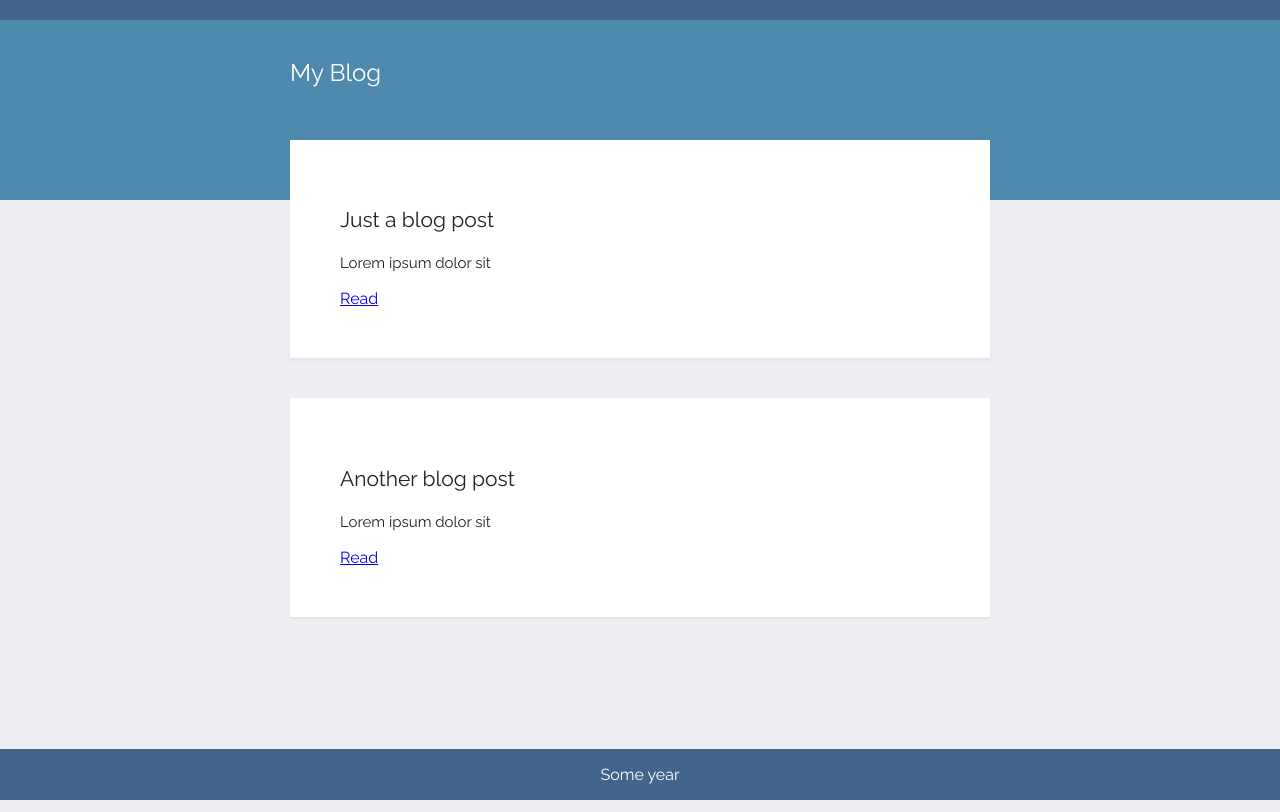
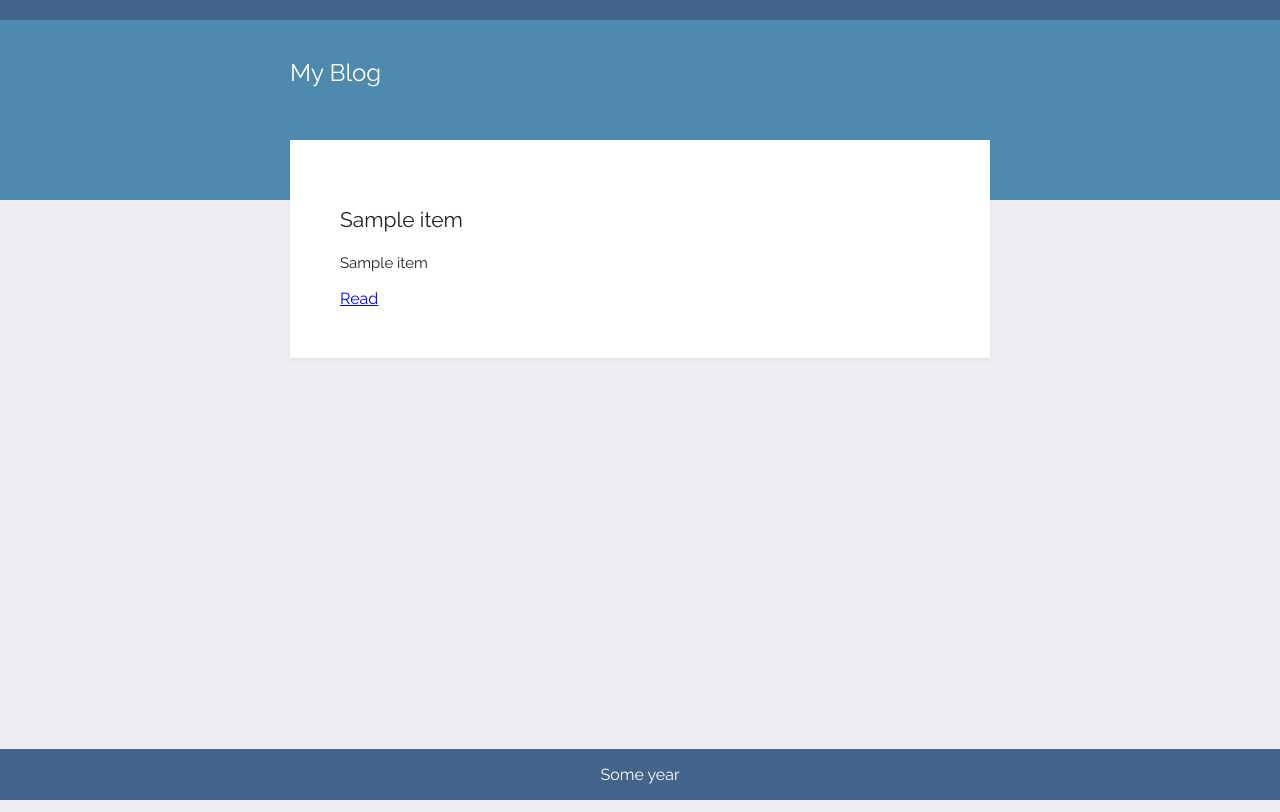
Before and after one commit to alexandroscharangionis/blog_Flask_website, a Flask app: page / in a window 1280 px wide. Run offline with Flask 2, Linux system fonts and the light colour scheme; a database or web service that is not in the repository returns one stand-in record (values such as "Sample title"); data that the repository does not hold is empty.

Commit message:
jinga python logic to generate html elements for each blog post

```diff
--- a/templates/index.html
+++ b/templates/index.html
@@ -11,20 +11,15 @@
     <div class="top">
         <div class="title"><h1>My Blog</h1></div>
     </div>
-    <div class="content">
-        <div class="card">
-            <h2>Just a blog post</h2>
-            <p class="text">Lorem ipsum dolor sit </p>
-            <a href="#">Read</a>
-        </div>
-    </div>
-    <div class="content">
-        <div class="card">
-            <h2>Another blog post</h2>
-            <p class="text">Lorem ipsum dolor sit </p>
-            <a href="#">Read</a>
-        </div>
-    </div>
+    {% for post in posts: %}
+      <div class="content">
+          <div class="card">
+              <h2>{{post["title"]}}</h2>
+              <p class="text">{{post["subtitle"]}}</p>
+              <a href="#">Read</a>
+          </div>
+      </div>
+    {% endfor %}
 </div>
 </body>
 <footer>
```
